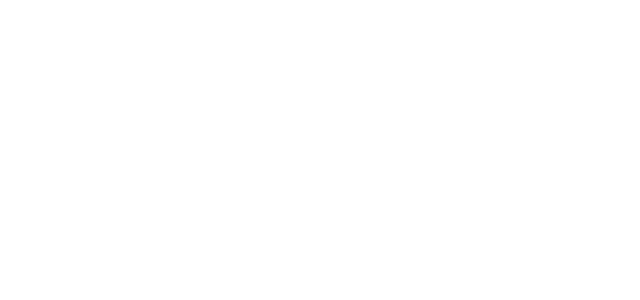
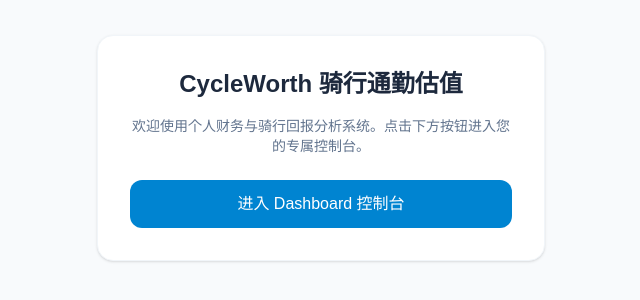
Before and after one commit to xinliaouk-code/cycleworth, a Next.js app: page / in a window 1280 px wide. Before the commit this address had no page. Shown: the part 252-552 px from the top of the page, without its empty margins (319-959 px from the left). Built offline with nearby package versions, Linux system fonts and the light colour scheme.

Commit message:
fix: add proper landing page for root route

```diff
--- a/src/app/page.tsx
+++ b/src/app/page.tsx
@@ -1,5 +1,22 @@
-import { redirect } from 'next/navigation'
+import Link from 'next/link'
 
 export default function Home() {
-  redirect('/dashboard')
+  return (
+    <main className="min-h-screen bg-slate-50 flex items-center justify-center p-6">
+      <div className="bg-white p-8 rounded-2xl shadow-sm border border-slate-100 max-w-md w-full text-center space-y-4">
+        <h1 className="text-2xl font-bold text-slate-800">CycleWorth 骑行通勤估值</h1>
+        <p className="text-sm text-slate-500">
+          欢迎使用个人财务与骑行回报分析系统。点击下方按钮进入您的专属控制台。
+        </p>
+        <div className="pt-2">
+          <a
+            href="/dashboard"
+            className="inline-block w-full py-3 px-4 bg-sky-600 text-white font-medium rounded-xl hover:bg-sky-700 transition"
+          >
+            进入 Dashboard 控制台
+          </a>
+        </div>
+      </div>
+    </main>
+  )
 }
```
